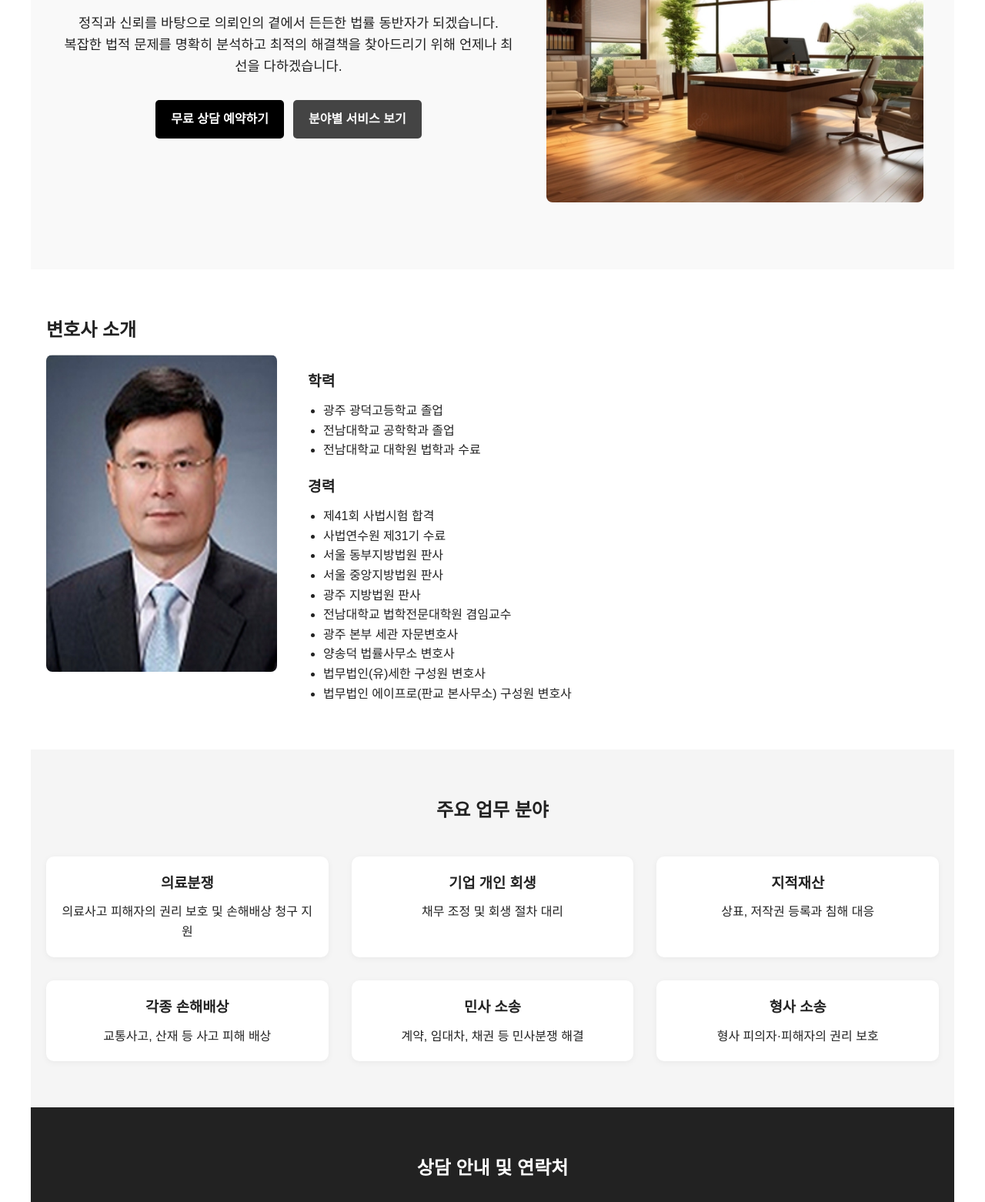
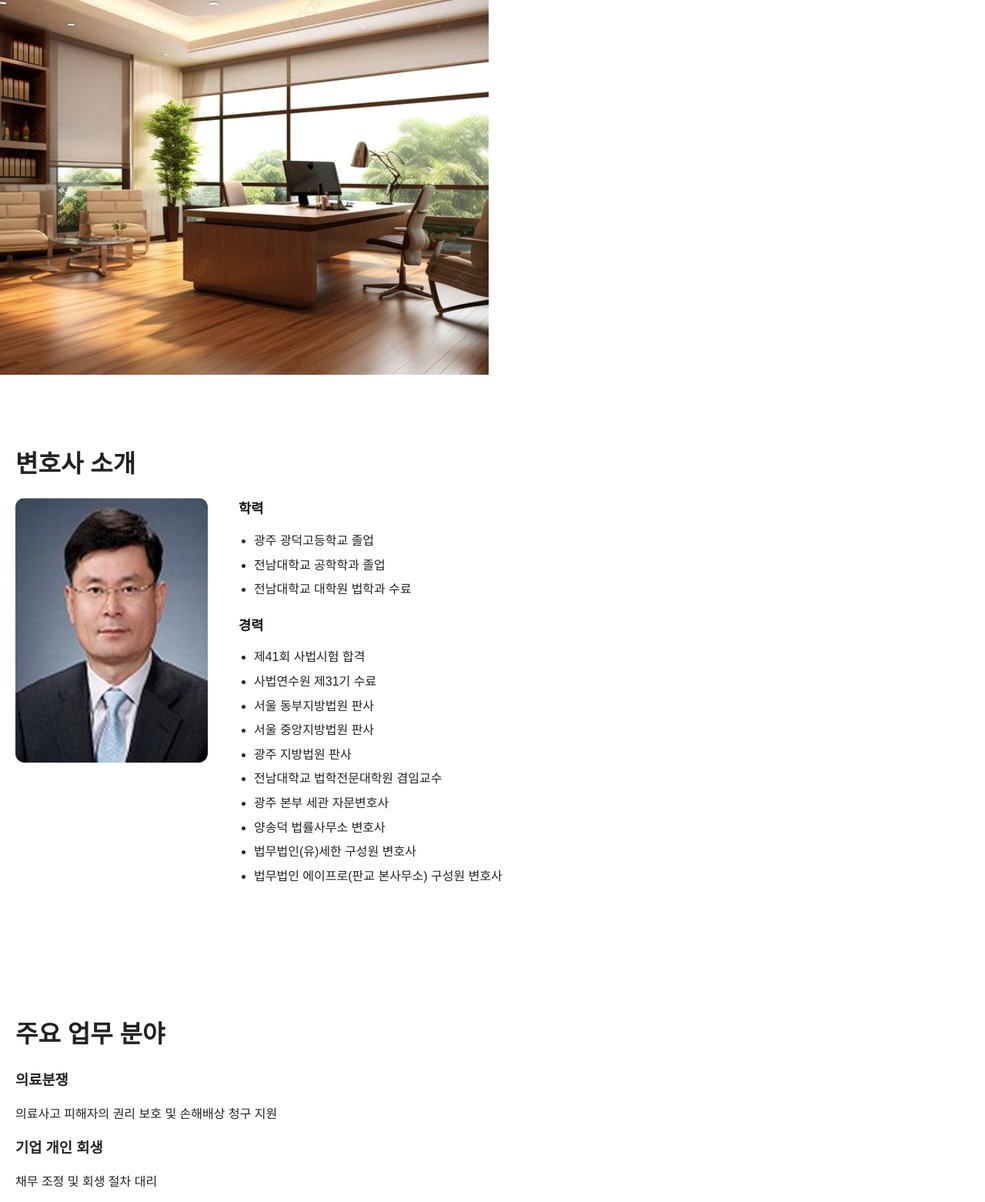
Before and after one commit to Michael-0825/homepage2, a plain HTML site: page index.html in a window 1280 px wide. Shown: the part 247-1809 px from the top of the page at 77% size. Drawn offline with Linux system fonts and the light colour scheme.

Commit message:
사진끝에 정렬 다시

```diff
--- a/index.html
+++ b/index.html
@@ -40,9 +40,9 @@
 </header>
 <section class="intro">
 <h2>변호사 소개</h2>
-<div class="intro-content" style="display: flex; align-items: flex-start; gap: 40px;">
+<div class="intro-content" style="display: flex !important; align-items: flex-start; gap: 40px;">
 <img alt="박덕희 변호사 사진" src="img/박덕희.png"/>
-<div class="bio" style="margin: 0; padding: 0;">
+<div class="bio" style="margin: 0 !important; padding: 0 !important;">
 <h3>학력</h3>
 <ul>
 <li>광주 광덕고등학교 졸업</li>
--- a/style.css
+++ b/style.css
@@ -1,220 +1,69 @@
 
-* {
+/* 전체 폰트 및 기본 설정 */
+body {
+  font-family: 'Noto Sans KR', sans-serif;
   margin: 0;
   padding: 0;
-  box-sizing: border-box;
+  background-color: #fff;
+  color: #222;
 }
 
-body {
-  font-family: 'Noto Sans KR', sans-serif;
-  line-height: 1.6;
-  color: #222;
-  background-color: #fff;
+/* 섹션 기본 여백 */
+section {
+  padding: 60px 20px;
 }
 
-h1, h2, h3 {
-  font-weight: 700;
-  margin-bottom: 0.5em;
+/* 제목 스타일 */
+h2 {
+  font-size: 2rem;
+  margin-bottom: 24px;
 }
 
-a {
-  text-decoration: none;
-  color: inherit;
+/* 변호사 소개 섹션: 이미지와 텍스트 정렬 */
+.intro-content {
+  display: flex;
+  align-items: flex-start;
+  gap: 40px;
 }
 
-section {
-  padding: 60px 20px;
-  max-width: 1200px;
-  margin: 0 auto;
+/* 변호사 사진 */
+.intro-content img {
+  max-width: 250px;
+  height: auto;
+  border-radius: 12px;
 }
 
-img {
-  max-width: 100%;
-  height: auto;
-  border-radius: 8px;
-}
-
-.hero {
-  display: flex;
-  flex-wrap: wrap;
-  align-items: center;
-  justify-content: center;
-  background-color: #f9f9f9;
-  padding: 60px 20px;
-  max-width: 1200px;
-  margin: 0 auto;
-  text-align: center;
-}
-
-.hero-content {
-  flex: 1 1 500px;
-  padding: 20px;
-}
-
-.hero-content h1 {
-  font-size: 2.8rem;
-  margin-bottom: 20px;
-}
-
-.hero-content p {
-  font-size: 1.1rem;
-  margin-bottom: 30px;
-}
-
-.hero-image {
-  flex: 1 1 400px;
-  text-align: center;
-  padding: 20px;
-}
-
-.buttons {
-  display: flex;
-  flex-wrap: wrap;
-  gap: 12px;
-  justify-content: center;
-}
-
-.btn {
-  display: inline-block;
-  padding: 12px 20px;
-  font-weight: bold;
-  border-radius: 5px;
-  border: none;
-  background-color: #444;
-  color: #fff;
-  transition: background-color 0.3s ease;
-}
-
-.btn.primary {
-  background-color: #000;
-}
-
-.btn:hover {
-  background-color: #777;
-}
-
-.intro-content {
-  display: flex;
-  flex-wrap: wrap;
-  gap: 40px;
-  align-items: flex-start;
-  justify-content: center;
-  text-align: left;
-}
-
-.intro-content img {
-  flex: 1 1 300px;
-  max-width: 300px;
-}
-
+/* 학력/경력 텍스트 박스 */
 .bio {
-  flex: 2 1 500px;
-  display: flex;
-  flex-direction: column;
-  align-items: flex-start;
+  margin: 0;
+  padding: 0;
 }
 
 .bio h3 {
-  margin-top: 20px;
-  font-size: 1.2rem;
-  font-weight: bold;
-  text-align: left;
+  margin-top: 0;
+  font-size: 1.1rem;
+  color: #111;
 }
 
 .bio ul {
   padding-left: 20px;
-  list-style-position: outside;
-  text-align: left;
+  margin: 10px 0 20px;
 }
 
-.services {
-  background-color: #f5f5f5;
-  text-align: center;
+.bio ul li {
+  margin-bottom: 6px;
+  line-height: 1.6;
 }
 
-.service-list {
-  display: flex;
-  flex-wrap: wrap;
-  justify-content: center;
-  gap: 30px;
-  margin-top: 40px;
-}
-
-.service {
-  flex: 1 1 300px;
-  background-color: #fff;
-  padding: 20px;
-  border-radius: 10px;
-  box-shadow: 0 2px 8px rgba(0, 0, 0, 0.05);
-}
-
-.service h3 {
-  margin-bottom: 10px;
-}
-
-.contact {
-  background-color: #222;
-  color: #fff;
-  text-align: center;
-}
-
-.contact-boxes {
-  display: flex;
-  flex-wrap: wrap;
-  gap: 20px;
-  justify-content: center;
-  margin-top: 30px;
-}
-
-.contact-box {
-  flex: 1 1 300px;
-  background-color: #eee;
-  color: #000;
-  padding: 20px;
-  border-radius: 8px;
-}
-
-footer {
-  text-align: center;
-  padding: 20px;
-  background-color: #111;
-  color: #ccc;
-  font-size: 0.9rem;
-}
-
-/* 반응형 */
+/* 반응형 대응 */
 @media (max-width: 768px) {
-  .hero {
-    flex-direction: column;
-  }
-
-  .hero-content,
-  .hero-image {
-    padding: 0;
-  }
-
   .intro-content {
     flex-direction: column;
     align-items: center;
-    text-align: left;
+    text-align: center;
   }
 
   .bio {
-    align-items: flex-start;
-  }
-
-  .bio ul {
-    text-align: left;
-  }
-
-  .buttons {
-    flex-direction: column;
-    gap: 10px;
-    align-items: center;
-  }
-
-  .btn {
-    width: 90%;
-    max-width: 300px;
+    margin-top: 20px;
   }
 }
```
